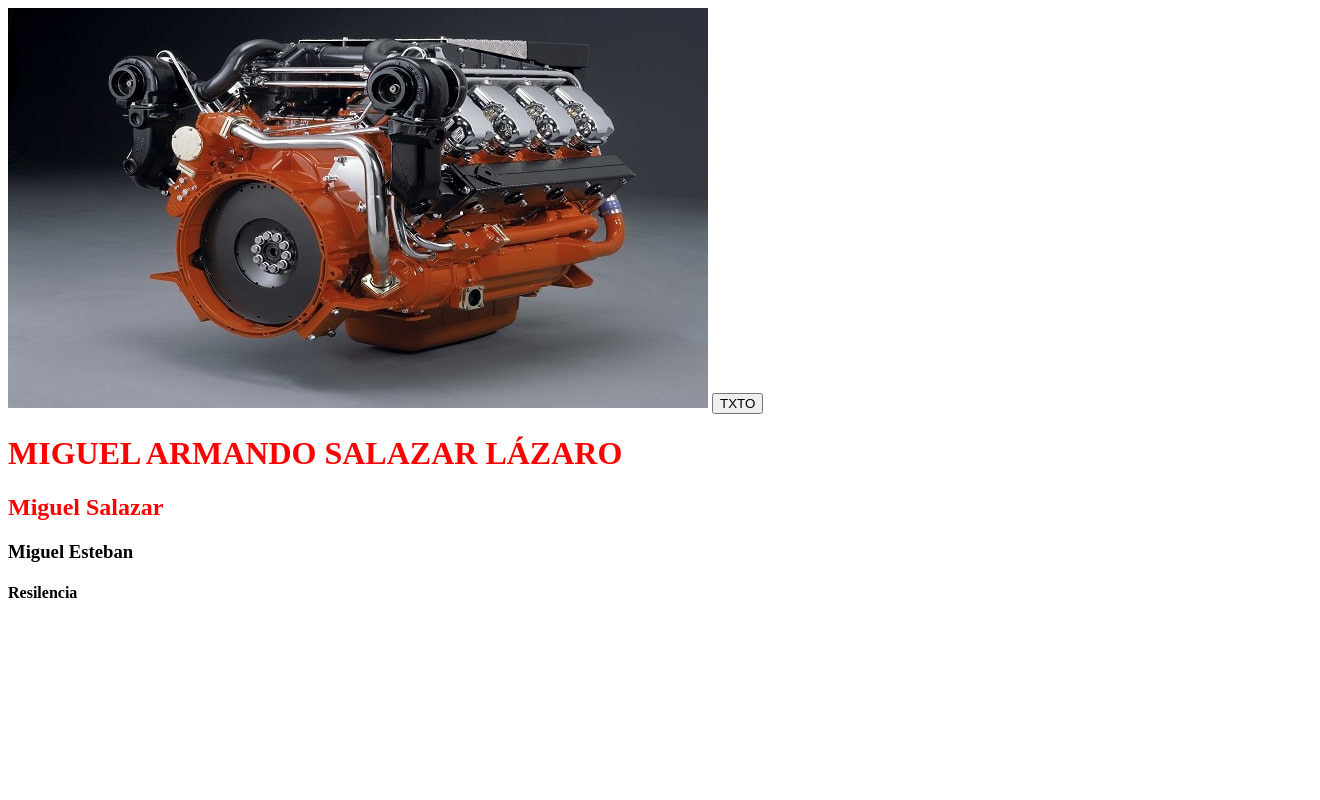
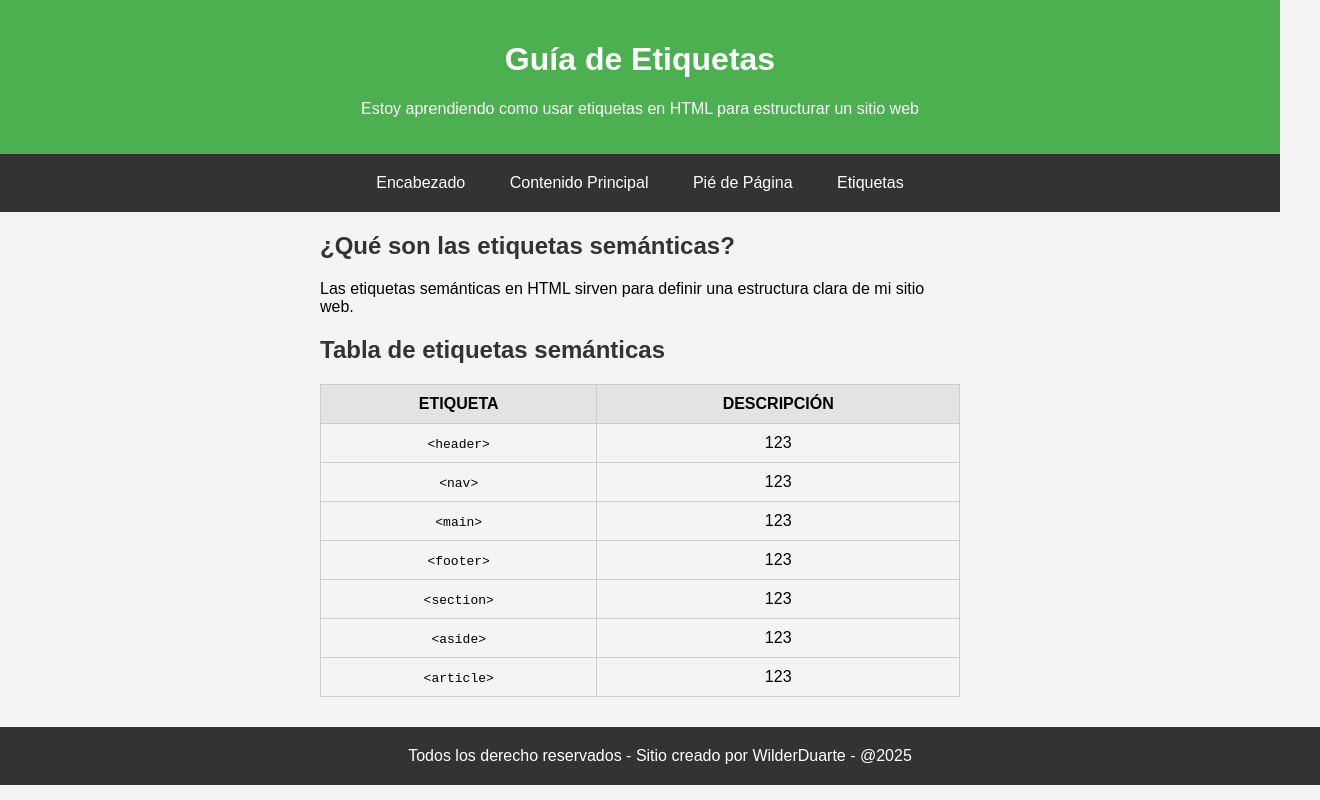
Before and after one commit to navegador3/programacionbasica, a plain HTML site: page index.html in a window 1280 px wide. Shown: the whole page, 1320 px wide, since content can reach past the window. Drawn offline with Linux system fonts and the light colour scheme.

Commit message:
Index con etiquetas semámticas

```diff
--- a/css/style.css
+++ b/css/style.css
@@ -1 +1,113 @@
-h1,h2{color:red}
+/* ####### Estilo para etiquetas semanticas ####### */
+body {
+    font-family: arial, sans-serif;
+    background-color: #f4f4f4;
+    margin: 0;
+    padding: 0;
+}
+
+main {
+    width: 50%;
+    margin-top: 20px;
+    margin-left: auto;
+    margin-right: auto;
+}
+
+header {
+    background-color: #4caf50;
+    color: white;
+    padding: 20px;
+    text-align: center;
+}
+
+/* ####### Estilo para menú de navegación ####### */
+.menu_nav {
+    background-color: #333;
+    text-align: center;
+    padding: 10px;
+}
+
+.menu_nav ul {
+    list-style-type: none;
+    margin: 0;
+    padding: 0;
+}
+
+.menu_nav ul li {
+    display: inline-block;
+    position: relative;
+}
+
+.menu_nav ul li a {
+    color: #fff;
+    text-decoration: none;
+    padding: 10px 20px;
+    display: block;
+}
+
+.menu_nav ul li a:hover {
+    text-decoration: underline;
+    color: rgb(91, 255, 167);
+}
+
+.submenu {
+    display: none;
+    position: absolute;
+    left: 0;
+    top: 100%;
+    background-color: #333;
+    min-width: 200px;
+}
+
+.menu_item:hover .submenu {
+    display: block;
+}
+
+.submenu li  {
+    display: block;
+}
+
+.submenu li a:hover {
+    background-color: #555;
+}
+
+/* ####### Estilo para la tabla ####### */
+h2 {
+    color: #333;
+}
+
+table {
+    width: 100%;
+    border-collapse: collapse;
+    margin-top: 20px;
+    margin-left: auto;
+    margin-right: auto;
+}
+
+table, th, td {
+    border: 1px solid #ccc;
+}
+
+th, td {
+    padding: 10px;
+    text-align: center;
+}
+
+thead {
+    background-color: #e3e3e3;
+}
+
+/* ####### Estilo para footer ####### */
+footer {
+    background-color: #333;
+    color: #fff;
+    padding: 20px;
+    text-align: center;
+    position: relative;
+    width: 100%;
+    margin-top: 30px;
+}
+
+footer p {
+    margin: 0;
+}
--- a/index.html
+++ b/index.html
@@ -3,20 +3,87 @@
 <head>
     <meta charset="UTF-8">
     <meta name="viewport" content="width=device-width, initial-scale=1.0">
-    <title>Prog. Básica</title>
-<link rel="stylesheet" href="css/style.css">
+    <link rel="icon" href="img/favicon.png" type="image/png">
+    <link rel="stylesheet" href="css/style.css">
+    <title>PáginaWeb</title>
 </head>
 <body>
-<img src="img/diesel.png" alt="motores" srcset="">
-    <button onclick="cambiarcolor()">TXTO</button>
-<h1 id="title">MIGUEL ARMANDO SALAZAR LÁZARO</h1>
-<h2>Miguel Salazar</h2>
-<h3>Miguel Esteban</h3>
-<h4>Resilencia</h4>
+    <!-- Cabecera principal del sitio web -->
+    <header>
+        <h1>Guía de Etiquetas</h1>
+        <p>Estoy aprendiendo como usar etiquetas en HTML para estructurar un sitio web</p>
+    </header>
 
- <script src="js/function.js"></script>
+    <!-- Menú de navegación -->
+     <nav class="menu_nav">
+        <ul>
+            <li><a href="">Encabezado</a></li>
+            <li><a href="">Contenido Principal</a></li>
+            <li><a href="">Pié de Página</a></li>
+            <!-- Menú depslegable -->
+            <li class="menu_item">
+                <a href="">Etiquetas</a>
+                <ul class="submenu">
+                    <li><a href="">Etiquetas 1</a></li>
+                    <li><a href="">Etiquetas 1</a></li>
+                    <li><a href="">Etiquetas 1</a></li>
+                </ul>
+            </li>
+        </ul>
+     </nav>
 
+     <!-- Contenido principal -->
+     <main>
+        <section>
+            <h2>¿Qué son las etiquetas semánticas?</h2>
+            <p>Las etiquetas semánticas en HTML sirven para definir una estructura clara de mi sitio web.</p>
+        </section>
+        <section>
+            <h2>Tabla de etiquetas semánticas</h2>
+            <table>
+                <thead>
+                    <tr>
+                        <th>ETIQUETA</th>
+                        <th>DESCRIPCIÓN</th>
+                    </tr>
+                </thead>
+                <tbody>
+                    <tr>
+                        <td><code>&lt;header&gt;</code></td>
+                        <td>123</td>
+                    </tr>
+                    <tr>
+                        <td><code>&lt;nav&gt;</code></td>
+                        <td>123</td>
+                    </tr>
+                    <tr>
+                        <td><code>&lt;main&gt;</code></td>
+                        <td>123</td>
+                    </tr>
+                    <tr>
+                        <td><code>&lt;footer&gt;</code></td>
+                        <td>123</td>
+                    </tr>
+                    <tr>
+                        <td><code>&lt;section&gt;</code></td>
+                        <td>123</td>
+                    </tr>
+                    <tr>
+                        <td><code>&lt;aside&gt;</code></td>
+                        <td>123</td>
+                    </tr>
+                    <tr>
+                        <td><code>&lt;article&gt;</code></td>
+                        <td>123</td>
+                    </tr>
+                </tbody>
+            </table>
+        </section>
+     </main>
 
-
+     <!-- Pie de pagina -->
+      <footer>
+        <p>Todos los derecho reservados - Sitio creado por WilderDuarte - @2025</p>
+      </footer>
 </body>
 </html>
```
Also changed, not shown: img/banderas.png (added), 1 other file.
